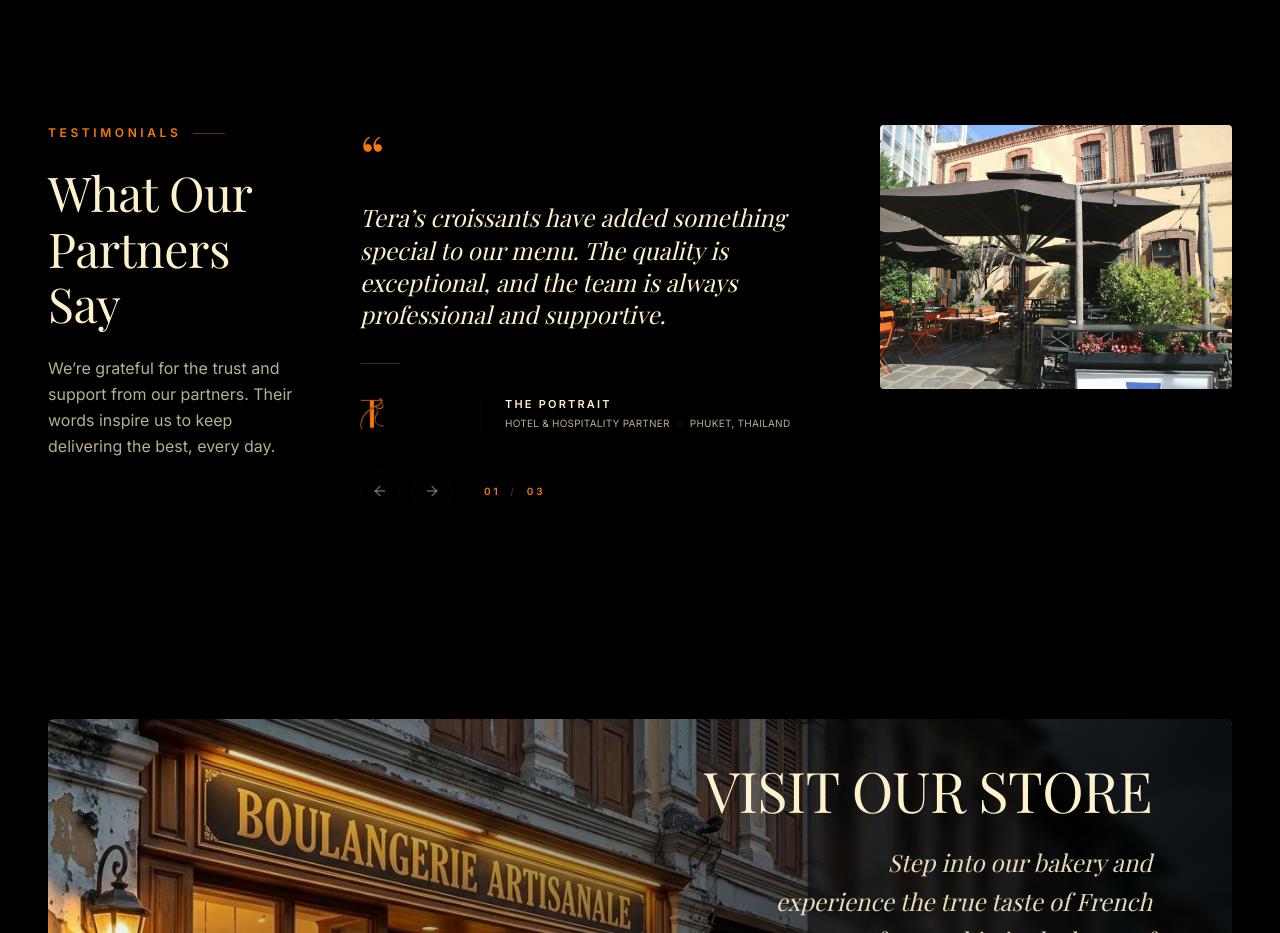
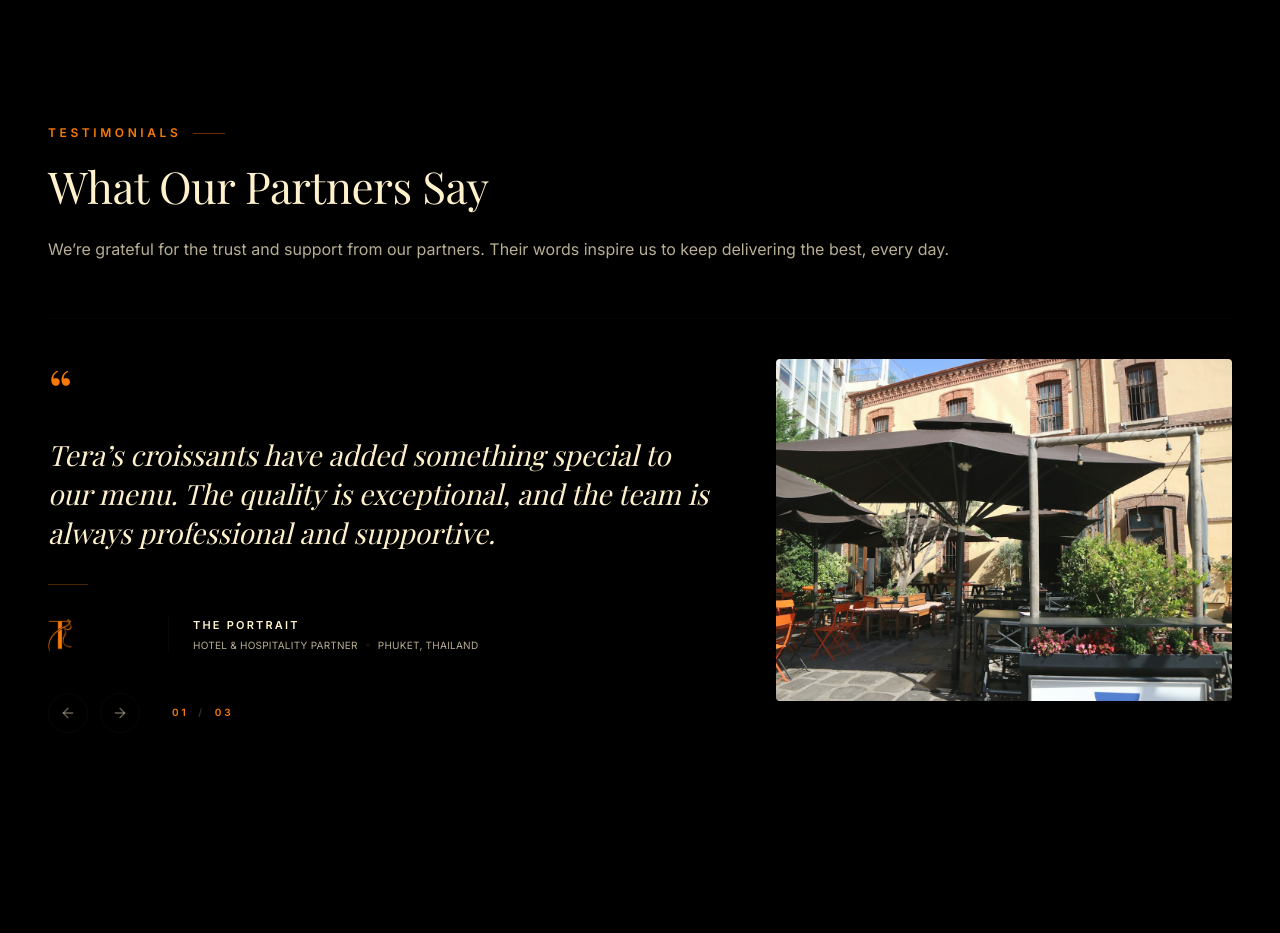
Before and after one commit to kyawphyo-dev/teraboulanger-phuket, a Next.js app: page / in a window 1280 px wide. Shown: the part 5420-6353 px from the top of the page. Built offline with nearby package versions, Linux system fonts and the light colour scheme.

Commit message:
ModifyTestimonials

```diff
--- a/src/components/TestimonialsSection.tsx
+++ b/src/components/TestimonialsSection.tsx
@@ -45,10 +45,9 @@ export default function TestimonialsSection() {
       className="w-full bg-bg text-text py-20 lg:py-32 overflow-hidden transition-colors duration-500"
     >
       <div className="mx-auto max-w-7xl px-5 sm:px-8 lg:px-12">
-        <div className="grid grid-cols-1 lg:grid-cols-12 gap-12 lg:gap-16 items-start">
-          {/* ——— Left: Section Introduction ——— */}
-          <div className="lg:col-span-3 flex flex-col h-full">
-            <div className="flex items-center gap-3 mb-6">
+        {/* ——— Level 1: Introduction ——— */}
+        <div className="w-full pb-10 lg:pb-14 mb-8 lg:mb-10 border-b border-border/10">
+          <div className="flex items-center gap-3 mb-5">
             <span className="text-[10px] sm:text-xs tracking-[0.3em] font-bold text-brand uppercase">
               {TESTIMONIALS_CONFIG.section.tagline}
             </span>
@@ -57,18 +56,20 @@ export default function TestimonialsSection() {
 
           <h2
             id="testimonials-heading"
-              className="font-serif text-[32px] sm:text-[42px] lg:text-[48px] leading-[1.15] tracking-tight mb-6 whitespace-pre-line"
+            className="w-full font-serif text-[30px] sm:text-[38px] lg:text-[44px] leading-[1.15] tracking-tight"
           >
             {TESTIMONIALS_CONFIG.section.heading}
           </h2>
 
-            <p className="font-sans text-sm sm:text-base text-muted max-w-xs leading-relaxed mb-8">
+          <p className="w-full font-sans text-sm sm:text-base text-muted leading-relaxed mt-6">
             {TESTIMONIALS_CONFIG.section.description}
           </p>
         </div>
 
-          {/* ——— Center: Featured Testimonial ——— */}
-          <div className="lg:col-span-5 relative">
+        {/* ——— Level 2: Testimonial content ——— */}
+        <div className="grid grid-cols-1 lg:grid-cols-12 gap-12 lg:gap-16 items-start">
+          {/* Left: Quote, attribution & controls */}
+          <div className="lg:col-span-7">
             <div
               className={`transition-all duration-500 ease-in-out ${
                 isAnimating
@@ -82,8 +83,8 @@ export default function TestimonialsSection() {
               </span>
 
               {/* Testimonial Quote */}
-              <blockquote className="mb-8">
-                <p className="font-serif text-xl sm:text-lg lg:text-2xl lg:leading-[1.35] text-text italic">
+              <blockquote className="mb-8 max-w-2xl">
+                <p className="font-serif text-lg sm:text-xl lg:text-[28px] lg:leading-[1.4] text-text italic">
                   {currentSlide.quote}
                 </p>
               </blockquote>
@@ -151,8 +152,8 @@ export default function TestimonialsSection() {
             </div>
           </div>
 
-          {/* ——— Right: Featured Photograph ——— */}
-          <div className="lg:col-span-4">
+          {/* Right: Featured Photograph */}
+          <div className="lg:col-span-5">
             <div className="relative aspect-[4/3] w-full rounded-sm overflow-hidden bg-surface group">
               <div
                 className={`w-full h-full transition-all duration-700 ease-in-out ${
@@ -165,7 +166,7 @@ export default function TestimonialsSection() {
                   src={currentSlide.image}
                   alt={currentSlide.imageAlt}
                   fill
-                  sizes="(min-width: 1024px) 33vw, 100vw"
+                  sizes="(min-width: 1024px) 42vw, 100vw"
                   priority
                   className="object-cover transition-transform duration-1000 group-hover:scale-105"
                 />
--- a/src/lib/testimonials-config.ts
+++ b/src/lib/testimonials-config.ts
@@ -12,7 +12,7 @@ export interface TestimonialSlide {
 export const TESTIMONIALS_CONFIG = {
   section: {
     tagline: "Testimonials",
-    heading: "What Our\nPartners Say",
+    heading: "What Our Partners Say",
     description:
       "We’re grateful for the trust and support from our partners. Their words inspire us to keep delivering the best, every day.",
   },
```
Lines whose indentation alone changed are shown as unchanged.
